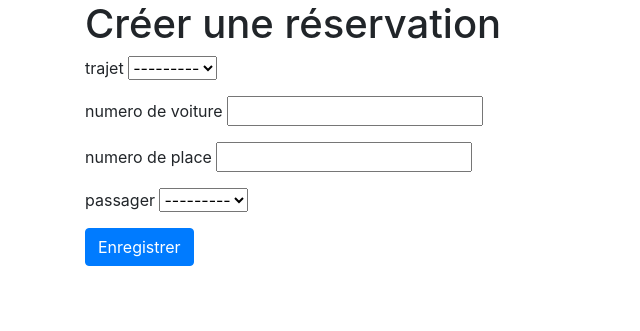
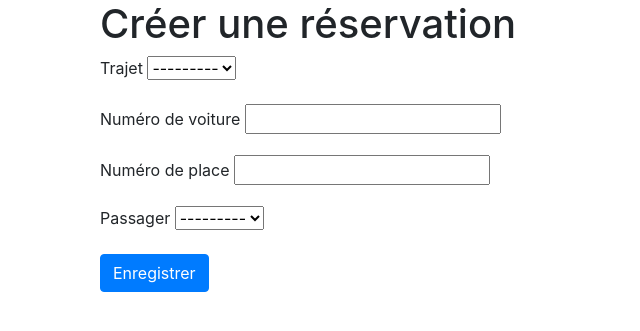
Before and after one commit to aeomath/reservations-Adam-Benabou, a Django app: page /booking/nouvelle_reservation/ in a window 1280 px wide. Shown: the part 56-387 px from the top of the page, without its empty margins (0-640 px from the left). Run offline with Django 4.2, Linux system fonts and the light colour scheme; the visitor is signed in with stand-in values (Sample User, id 1); data that the repository does not hold is empty.

Commit message:
Mise en forme de l'interface de prise de reservation

```diff
--- a/reservations/booking/templates/booking/edit_reservation.html
+++ b/reservations/booking/templates/booking/edit_reservation.html
@@ -5,7 +5,9 @@
 
 
 {% block content %}
-
+<div class="container">
+    <div class="row justify-content-left">
+        <div class="col-md-6">
             <h1>{% if reservation_id %}Modifier{% else %}Créer{% endif %} une réservation</h1>
 
             {% if reservation_id %}
@@ -14,11 +16,25 @@
                 <form action="{% url 'nouvelle_reservation' %}" method="post">
             {% endif %}
                 {% csrf_token %}
-        <p> trajet {{ form.trajet}}</p>
-        <p> numero de voiture {{ form.numero_voiture}}</p>
-        <p> numero de place {{ form.numero_place}}</p>
-        <p> passager {{ form.passager}}</p>
+                <div class="form-group">
+                    <label for="trajet">Trajet</label>
+                    {{ form.trajet }}
+                </div>
+                <div class="form-group">
+                    <label for="numero_voiture">Numéro de voiture</label>
+                    {{ form.numero_voiture }}
+                </div>
+                <div class="form-group">
+                    <label for="numero_place">Numéro de place</label>
+                    {{ form.numero_place }}
+                </div>
+                <div class="form-group">
+                    <label for="passager">Passager</label>
+                    {{ form.passager }}
+                </div>
                 <button type="submit" class="btn btn-primary">Enregistrer</button>
             </form>
-
+        </div>
+    </div>
+</div>
 {% endblock %}
```
Lines whose indentation alone changed are shown as unchanged.
